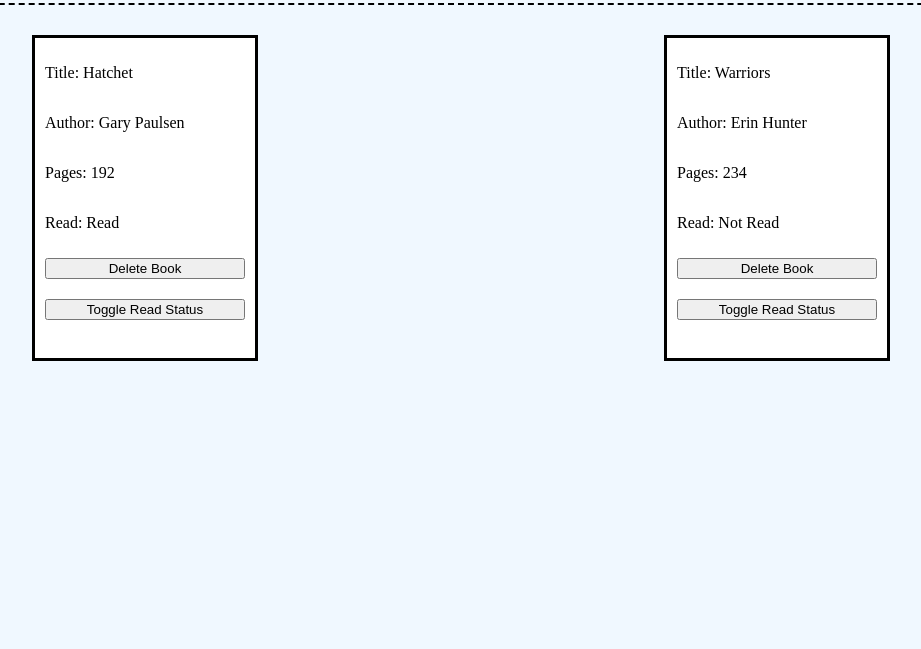
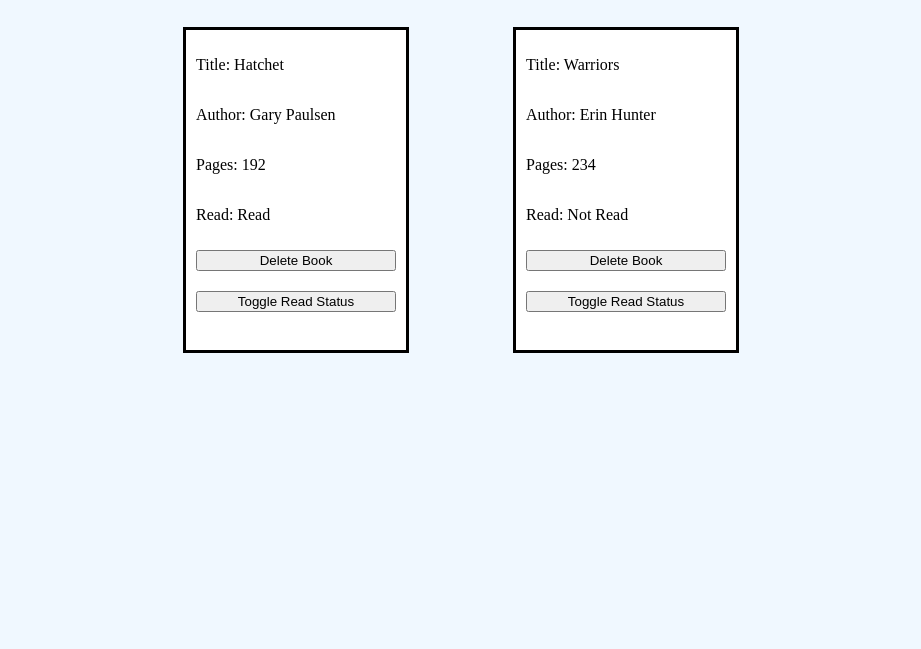
Before and after one commit to zothedev/Library-Project, a plain HTML site: page index.html in a window 1280 px wide. Shown: the part 151-800 px from the top of the page, without its empty margins (179-1100 px from the left). Drawn offline with Linux system fonts and the light colour scheme.

Commit message:
Modify layout of body

```diff
--- a/index.html
+++ b/index.html
@@ -11,13 +11,12 @@
 </head>
 
 <body>
+    <main>
         <nav>
             <h1>Local Library</h1>
             <button>NEW BOOK</button>
         </nav>
-
         <div class="cards"></div>
-
         <!-- dialog -->
         <dialog class="dialogBox">
             <form action="POST">
@@ -44,6 +43,8 @@
                 <button class="closeDialog">Cancel</button>
             </form>
         </dialog>
+    </main>
+
 </body>
 
 </html>
--- a/style.css
+++ b/style.css
@@ -1,5 +1,7 @@
 body {
     background-color: aliceblue;
+    width: 50%;
+    margin: 0 auto;
 }
 
 h1 {
@@ -25,6 +27,7 @@ nav button {
 .cards {
     display: flex;
     justify-content: space-around;
+    gap: 20px;
     flex-wrap: wrap;
 }
 
```
Also changed, not shown: 1 other file. Lines whose indentation alone changed are shown as unchanged.
